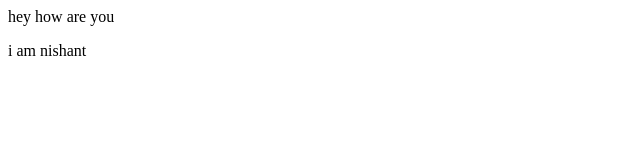
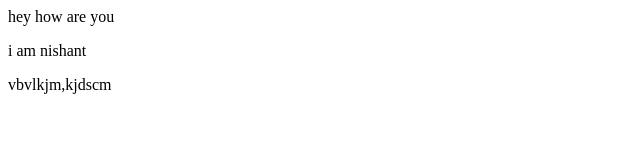
Before and after one commit to NishantJagtap1657/project1, a plain HTML site: page index.html in a window 1280 px wide. Shown: the whole page, without its empty margins (0-640 px from the left). Drawn offline with Linux system fonts and the light colour scheme.

Commit message:
nishantjhjhj

```diff
--- a/index.html
+++ b/index.html
@@ -1,2 +1,3 @@
 <p>hey how are you</p>
 <p>i am nishant </p>
+<p>vbvlkjm,kjdscm</p>
```
